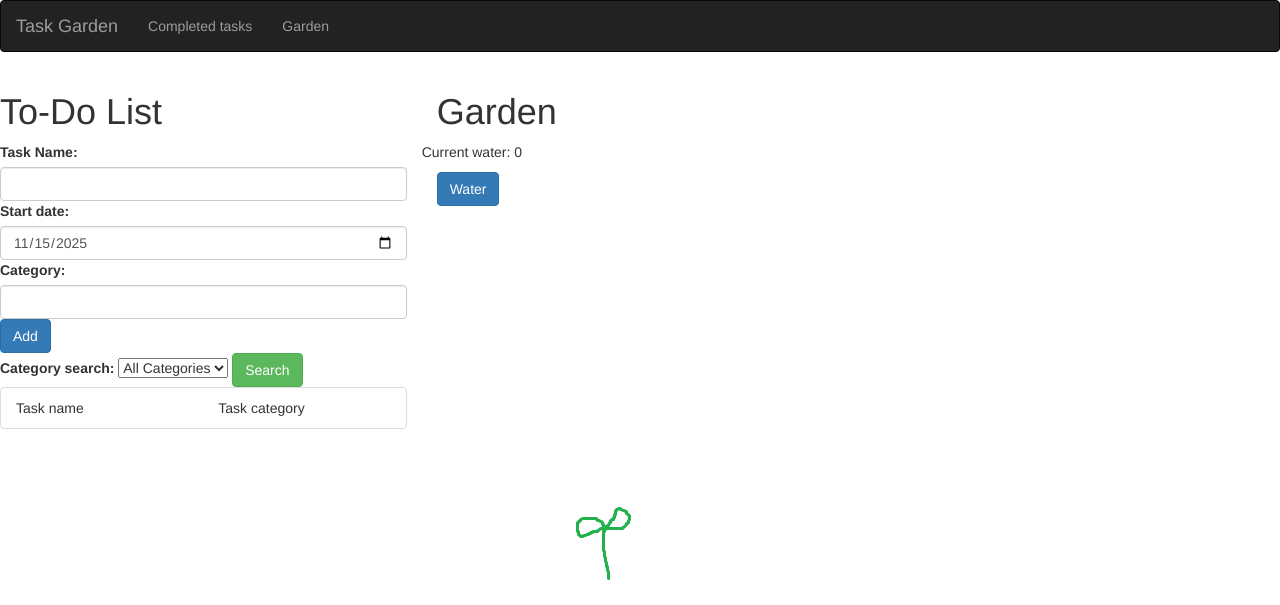
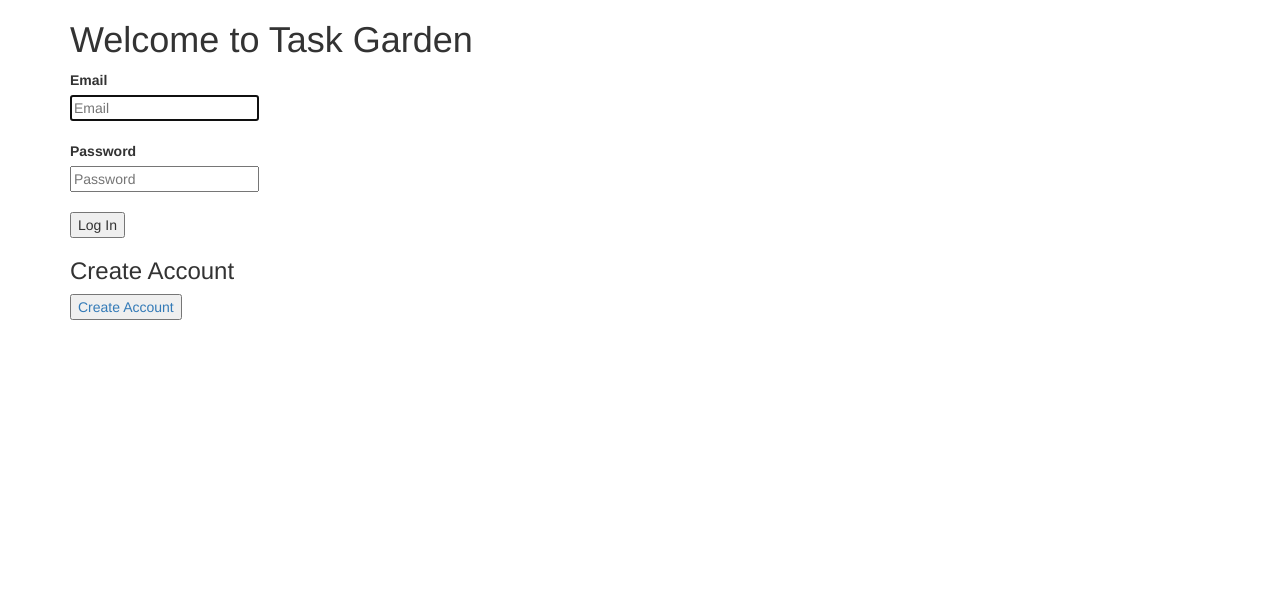
Before and after one commit to IWU-CS253/Task-Garden, a Flask app: page / in a window 1280 px wide. Shown: the top 605 px of the page. Run offline with Flask 3, Linux system fonts and the light colour scheme; the visitor is signed in with stand-in values (Sample User, id 1); data comes from the database, SQL or seed files in the repository; data that the repository does not hold is empty; some libraries are stand-ins or nearby versions.

Commit message:
Tried making new users submit to the database plz help

```diff
--- a/Templates/new_user.html
+++ b/Templates/new_user.html
@@ -11,7 +11,7 @@
                 Create Account
             </h1>
 
-            <form action="/login_user" method="post" class="form-group">
+            <form action="{{ url_for('create_user') }}" method="post" class="form-group">
                 <label for="email">
                     Email
                 </label>
@@ -22,9 +22,9 @@
                 <label>
                     Password
                 </label>
-                </br>
+                <br>
                 <input type="password" name="password" placeholder="Password" required>
-                </br></br>
+                <br><br>
 
                 <input type="submit" value="Create Account">
             </form>
--- a/app.py
+++ b/app.py
@@ -54,8 +54,8 @@ def index():
     user_id = session.get("user_id", 1)
 
     # COMMENT OUT THESE TWO LINES FOR TESTING! (uncomment before committing changes)
-    # if user_id == 1:
-    #     return render_template("login.html")
+    if user_id == 1:
+        return render_template("login.html")
 
     # Gets the amount of times the user has watered a plant
     result = db.execute(
@@ -243,16 +243,16 @@ def create_user():
     """Allows the user to sign up"""
     db = get_db()
 
-    email = request.form.get("email")
-    password = request.form.get("password")
+    email = request.form["email"]
+    password = request.form["password"]
 
     # Prompts user to fill out the form
     if not email or not password:
         flash("Please fill out all fields")
     else:
-        email = db.execute("select email from user where email = ?",
+        email_check = db.execute("select email from user where email = ?",
                            [email]).fetchone()
-        if email:
+        if email_check:
             flash("Account already exists with this email, please login")
             return render_template("login.html")
         else:
@@ -260,7 +260,7 @@ def create_user():
             db.execute("insert into user (email, password, water_count, plant_water_count) VALUES (?, ?, 0, 0)",
                    [email, password])
 
-            return redirect(url_for("index"))
+            return redirect(url_for("login_user_page"))
 
 
 @app.route('/login_user', methods=["POST"])
```
